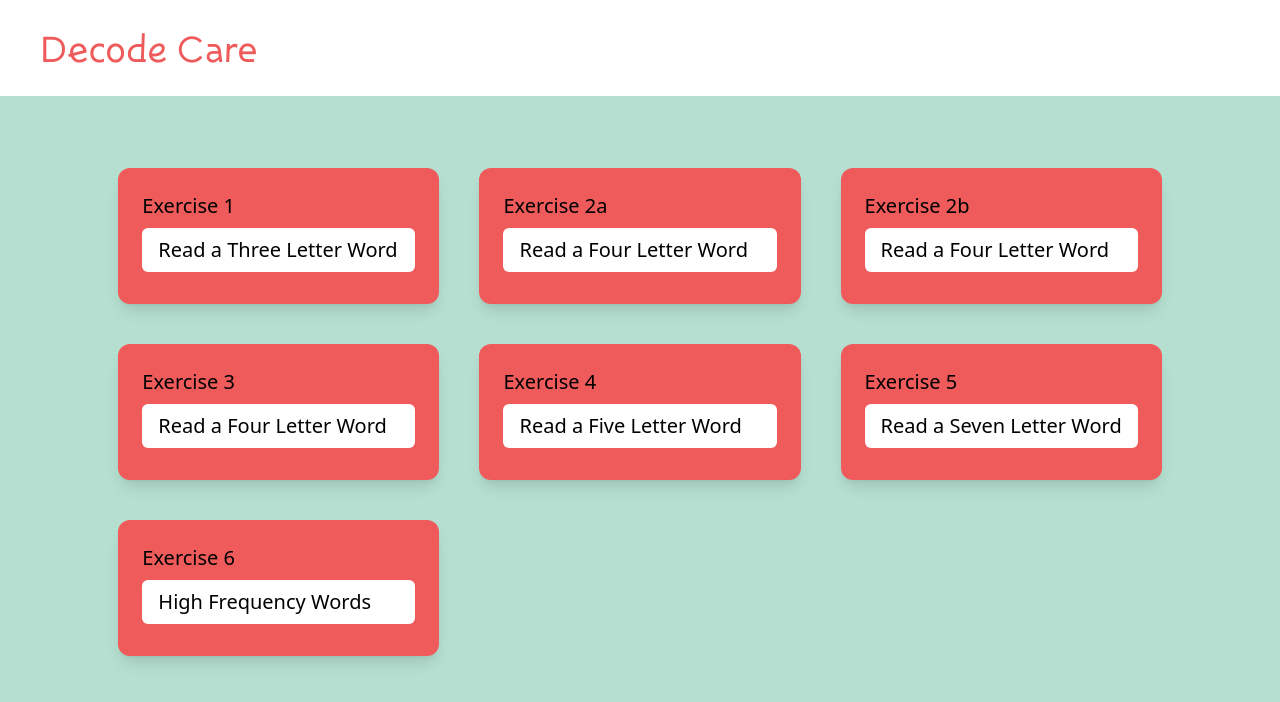
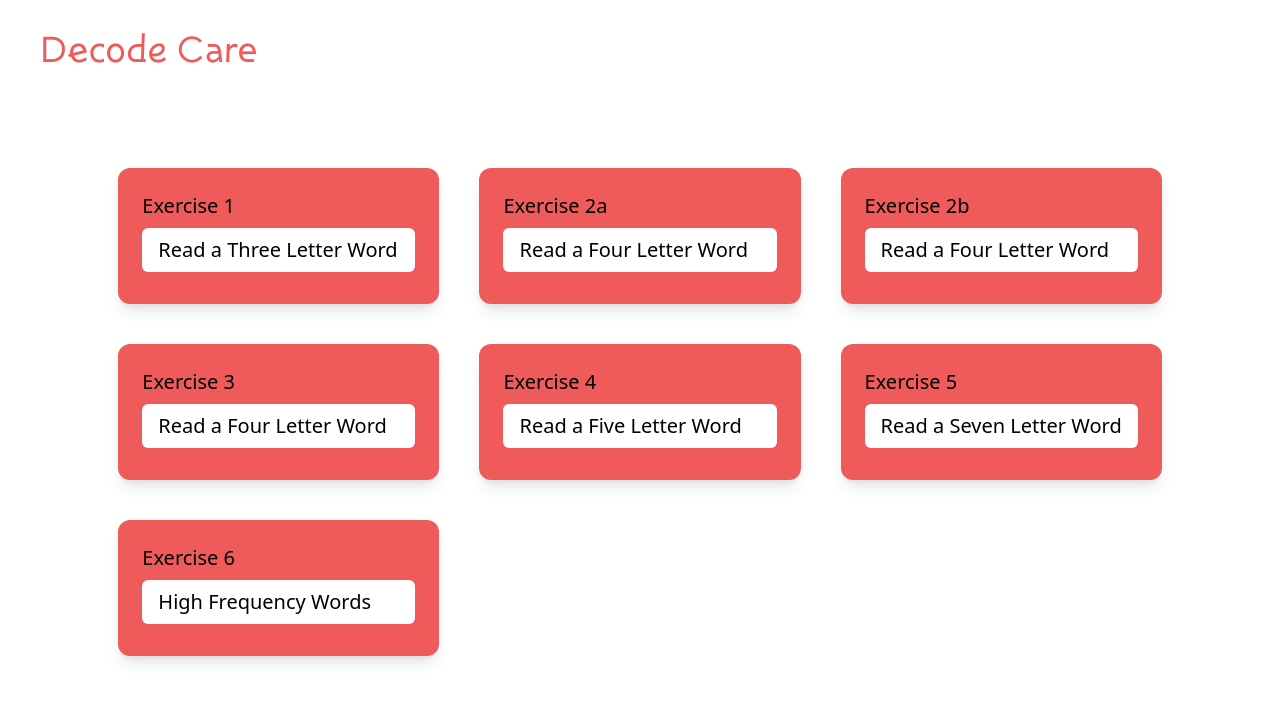
Before and after one commit to ghpaterson/literacy-capps, a Next.js app: page /Menu in a window 1280 px wide. Shown: the top 702 px of the page. Built offline with nearby package versions, Linux system fonts and the light colour scheme.

Commit message:
background colour chnage

```diff
--- a/app/Menu/page.js
+++ b/app/Menu/page.js
@@ -42,7 +42,7 @@ export default function Menu() {
 
   return (
     <>
-      <main className="bg-tiffany h-screen">
+      <main>
         <NavBar />
         <div className="flex justify-center py-10">
           <div className="grid grid-cols-1 md:grid-cols-3 gap-10 mx-auto text-xl">
```
